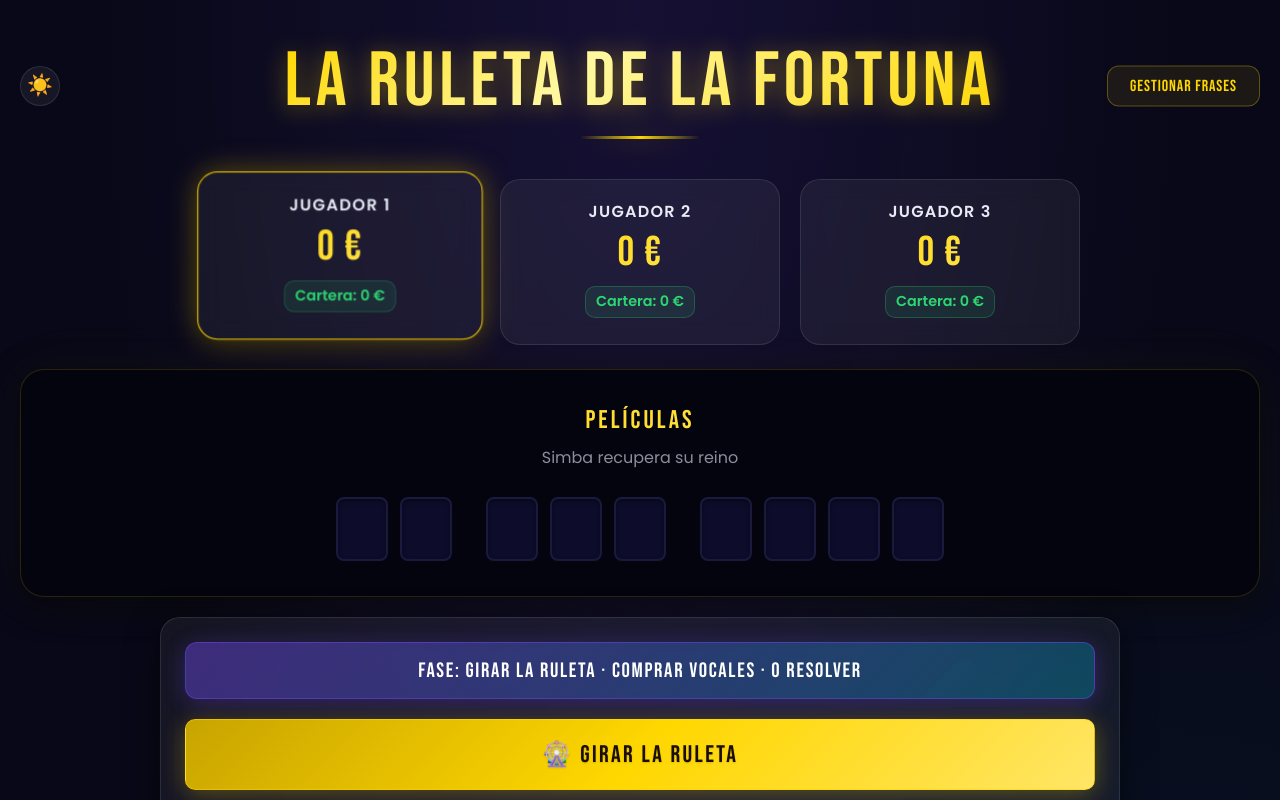
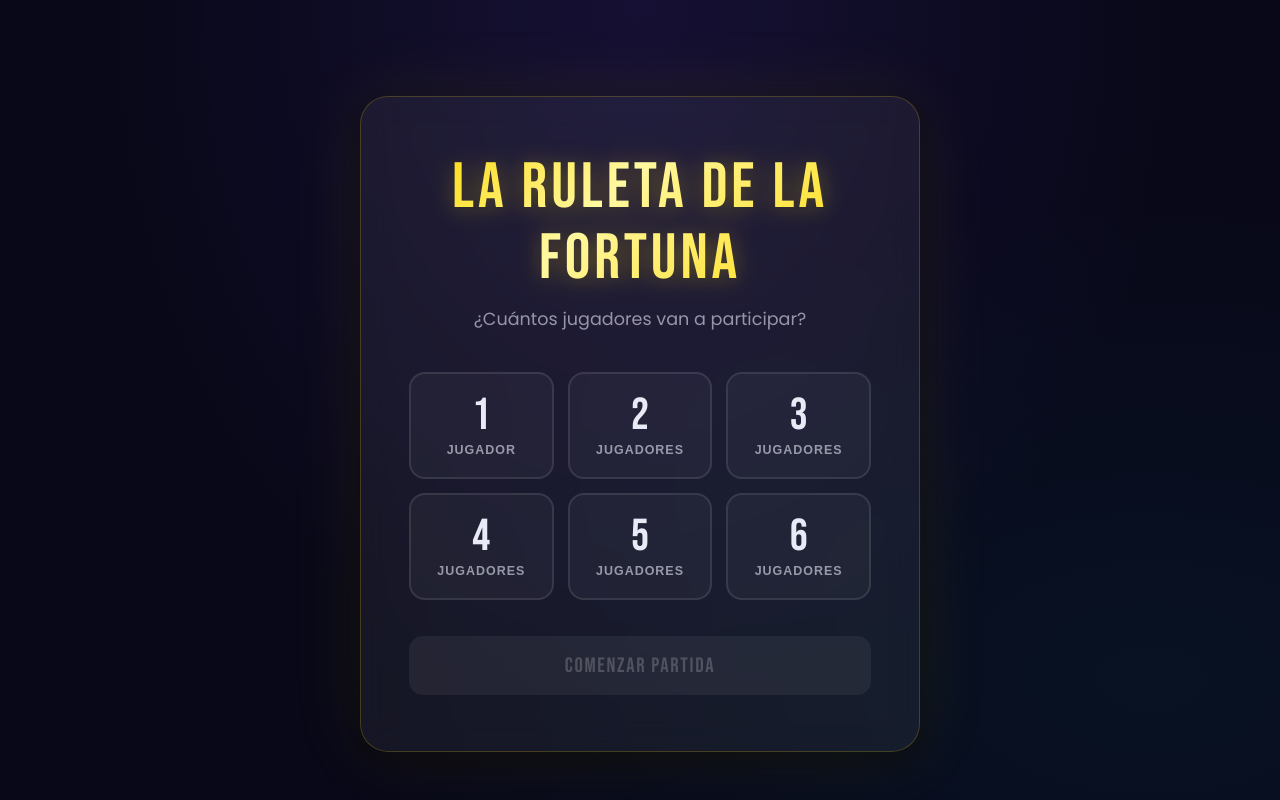
Before and after one commit to mledpal/ruletadelasuerte, a React (Vite) app: page / in a window 1280 px wide. Shown: the top 800 px of the page. Built offline with nearby package versions, Linux system fonts and the light colour scheme.

Commit message:
Se puede seleccionar número de jugadores

```diff
--- a/src/App.tsx
+++ b/src/App.tsx
@@ -8,12 +8,13 @@ import { WinnerModal } from './components/WinnerModal/WinnerModal';
 import { useGame } from './context/GameContext';
 import { useTheme } from './hooks/useTheme';
 import { usePhrases } from './hooks/usePhrases';
+import { PlayerSetup } from './components/PlayerSetup/PlayerSetup';
 import './App.css';
 
-type AppView = 'game' | 'phrases';
+type AppView = 'setup' | 'game' | 'phrases';
 
 function GameApp() {
-  const [view, setView] = useState<AppView>('game');
+  const [view, setView] = useState<AppView>('setup');
   const { state, dispatch } = useGame();
   const { theme, toggle: toggleTheme } = useTheme();
   const { phrases, addPhrase, deletePhrase, editPhrase } = usePhrases();
@@ -58,16 +59,31 @@ function GameApp() {
     }
   }, [state.roundComplete, state.gameComplete, handleNextRound]);
 
+  const handleInitGame = useCallback((playerCount: number) => {
+    usedRef.current = new Set();
+    dispatch({ type: 'INIT_GAME', payload: playerCount });
+    pickPhrase(phrases);
+    setView('game');
+  }, [phrases, dispatch, pickPhrase]);
+
   const handleStartGame = useCallback(() => {
     usedRef.current = new Set();
     dispatch({ type: 'RESET_GAME' });
     pickPhrase(phrases);
   }, [phrases, dispatch, pickPhrase]);
 
+  if (view === 'setup') {
+    return (
+      <div className="app">
+        <PlayerSetup onStart={handleInitGame} />
+      </div>
+    );
+  }
+
   return (
     <div className="app">
       {state.gameComplete && (
-        <WinnerModal players={state.players} onNewGame={handleStartGame} />
+        <WinnerModal players={state.players} onNewGame={() => setView('setup')} />
       )}
       <header className="header">
         <button className="themeToggle" onClick={toggleTheme} title="Cambiar tema">
--- /dev/null
+++ b/src/components/PlayerSetup/PlayerSetup.module.css
@@ -0,0 +1,126 @@
+.wrapper {
+  min-height: 100vh;
+  display: flex;
+  align-items: center;
+  justify-content: center;
+  padding: 24px;
+}
+
+.card {
+  background: var(--color-surface);
+  backdrop-filter: blur(16px);
+  -webkit-backdrop-filter: blur(16px);
+  border: 1px solid rgba(255, 215, 0, 0.2);
+  box-shadow: 0 0 80px rgba(255, 215, 0, 0.08), var(--shadow-card);
+  border-radius: 28px;
+  padding: 56px 48px;
+  max-width: 560px;
+  width: 100%;
+  text-align: center;
+  animation: slideUp 0.35s cubic-bezier(0.34, 1.56, 0.64, 1);
+}
+
+.title {
+  font-family: var(--font-display);
+  font-size: clamp(2.4rem, 6vw, 4rem);
+  letter-spacing: 0.06em;
+  background: linear-gradient(135deg, var(--color-gold) 0%, #fff8a0 40%, var(--color-gold) 100%);
+  -webkit-background-clip: text;
+  -webkit-text-fill-color: transparent;
+  background-clip: text;
+  filter: drop-shadow(0 2px 12px rgba(255, 215, 0, 0.35));
+  line-height: 1.1;
+  margin-bottom: 12px;
+}
+
+.subtitle {
+  font-size: 1.1rem;
+  color: var(--color-text-muted);
+  margin-bottom: 40px;
+  font-weight: 500;
+}
+
+.grid {
+  display: grid;
+  grid-template-columns: repeat(3, 1fr);
+  gap: 14px;
+  margin-bottom: 36px;
+}
+
+.option {
+  display: flex;
+  flex-direction: column;
+  align-items: center;
+  justify-content: center;
+  gap: 4px;
+  padding: 20px 12px;
+  border-radius: 16px;
+  border: 2px solid rgba(255, 255, 255, 0.1);
+  background: rgba(255, 255, 255, 0.04);
+  cursor: pointer;
+  transition: border-color var(--transition-fast), background var(--transition-fast), transform var(--transition-fast), box-shadow var(--transition-fast);
+}
+
+.option:hover {
+  border-color: var(--color-gold-dim);
+  background: rgba(255, 215, 0, 0.06);
+  transform: translateY(-3px);
+}
+
+.option.active {
+  border-color: var(--color-gold);
+  background: rgba(255, 215, 0, 0.12);
+  box-shadow: 0 0 24px rgba(255, 215, 0, 0.2);
+  transform: translateY(-3px);
+}
+
+.number {
+  font-family: var(--font-display);
+  font-size: 2.8rem;
+  line-height: 1;
+  color: var(--color-text);
+  transition: color var(--transition-fast);
+}
+
+.option.active .number {
+  color: var(--color-gold);
+}
+
+.label {
+  font-size: 0.78rem;
+  text-transform: uppercase;
+  letter-spacing: 0.08em;
+  color: var(--color-text-muted);
+  font-weight: 600;
+}
+
+.startButton {
+  width: 100%;
+  padding: 16px;
+  font-family: var(--font-display);
+  font-size: 1.3rem;
+  letter-spacing: 0.08em;
+  border: 1px solid rgba(255, 215, 0, 0.4);
+  border-radius: 14px;
+  background: linear-gradient(135deg, #c8a400, var(--color-gold));
+  color: #1a0e00;
+  cursor: pointer;
+  transition: transform var(--transition-fast), box-shadow var(--transition-fast), opacity var(--transition-fast);
+}
+
+.startButton:hover:not(:disabled) {
+  transform: translateY(-3px);
+  box-shadow: var(--shadow-glow-gold);
+}
+
+.startButton:disabled {
+  background: rgba(255, 255, 255, 0.06);
+  color: rgba(255, 255, 255, 0.2);
+  border-color: transparent;
+  cursor: not-allowed;
+}
+
+@keyframes slideUp {
+  from { opacity: 0; transform: translateY(32px) scale(0.97); }
+  to { opacity: 1; transform: translateY(0) scale(1); }
+}
--- /dev/null
+++ b/src/components/PlayerSetup/PlayerSetup.tsx
@@ -0,0 +1,42 @@
+import { useState } from 'react';
+import styles from './PlayerSetup.module.css';
+
+interface PlayerSetupProps {
+  onStart: (playerCount: number) => void;
+}
+
+export function PlayerSetup({ onStart }: PlayerSetupProps) {
+  const [selected, setSelected] = useState<number | null>(null);
+
+  return (
+    <div className={styles.wrapper}>
+      <div className={styles.card}>
+        <div className={styles.title}>La Ruleta de la Fortuna</div>
+        <div className={styles.subtitle}>¿Cuántos jugadores van a participar?</div>
+
+        <div className={styles.grid}>
+          {[1, 2, 3, 4, 5, 6].map((n) => (
+            <button
+              key={n}
+              className={`${styles.option} ${selected === n ? styles.active : ''}`}
+              onClick={() => setSelected(n)}
+            >
+              <span className={styles.number}>{n}</span>
+              <span className={styles.label}>
+                {n === 1 ? 'jugador' : 'jugadores'}
+              </span>
+            </button>
+          ))}
+        </div>
+
+        <button
+          className={styles.startButton}
+          disabled={selected === null}
+          onClick={() => selected !== null && onStart(selected)}
+        >
+          Comenzar partida
+        </button>
+      </div>
+    </div>
+  );
+}
--- a/src/context/GameProvider.tsx
+++ b/src/context/GameProvider.tsx
@@ -43,6 +43,21 @@ const initialState: GameState = {
 
 function gameReducer(state: GameState, action: GameAction): GameState {
   switch (action.type) {
+    case 'INIT_GAME': {
+      const count = action.payload;
+      const players = Array.from({ length: count }, (_, i) => ({
+        id: i,
+        name: `Jugador ${i + 1}`,
+        score: 0,
+        wallet: 0,
+        hasWildcard: false,
+      }));
+      return {
+        ...initialState,
+        players,
+      };
+    }
+
     case 'SET_PHRASE':
       return {
         ...state,
--- a/src/types/game.ts
+++ b/src/types/game.ts
@@ -59,6 +59,7 @@ export interface GameState {
 }
 
 export type GameAction =
+  | { type: 'INIT_GAME'; payload: number }
   | { type: 'SET_PHRASE'; payload: { phrase: string; hint: string; category: string } }
   | { type: 'UPDATE_CELL'; payload: { id: string; state: CellState } }
   | { type: 'SET_REVEALING'; payload: boolean }
```
